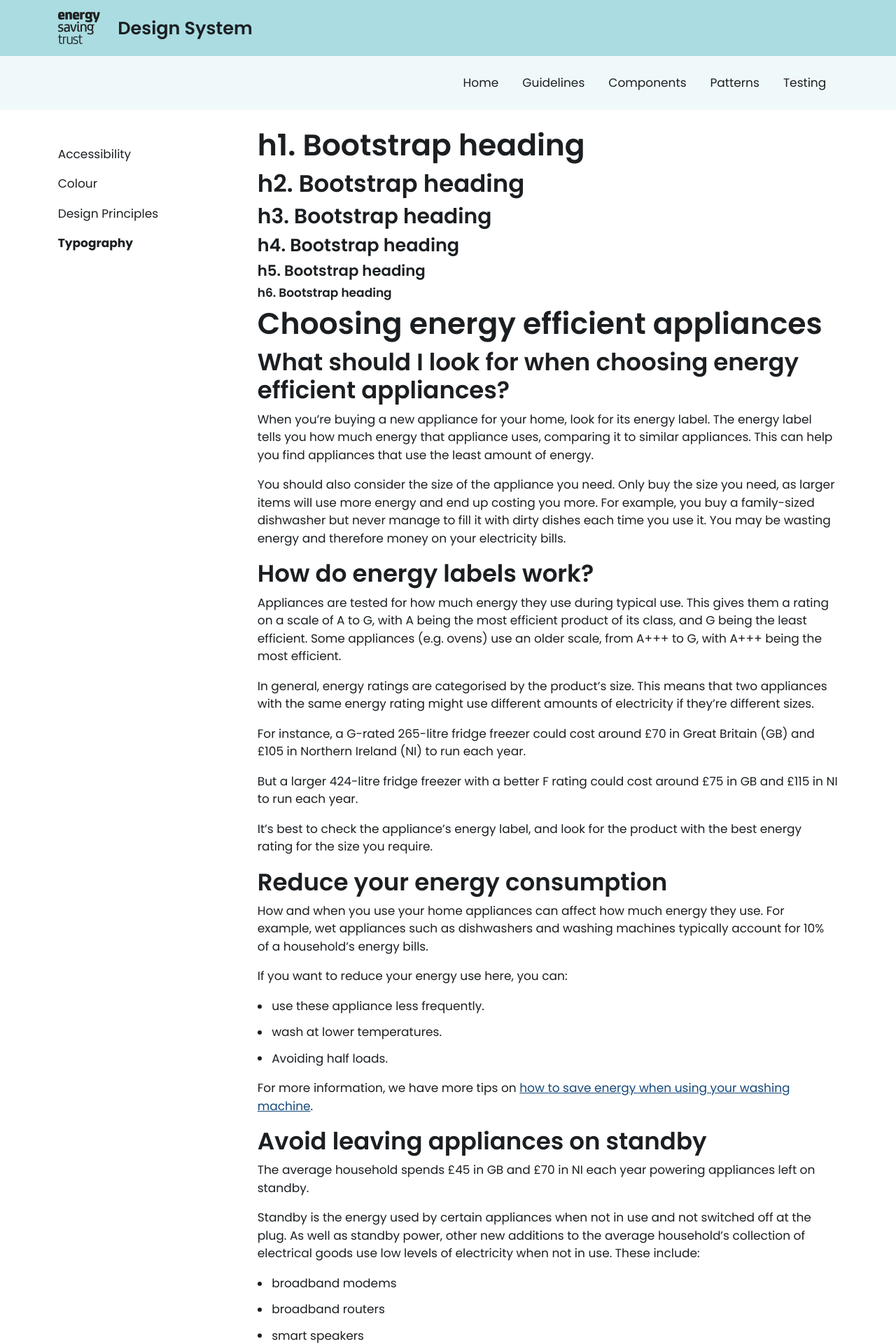
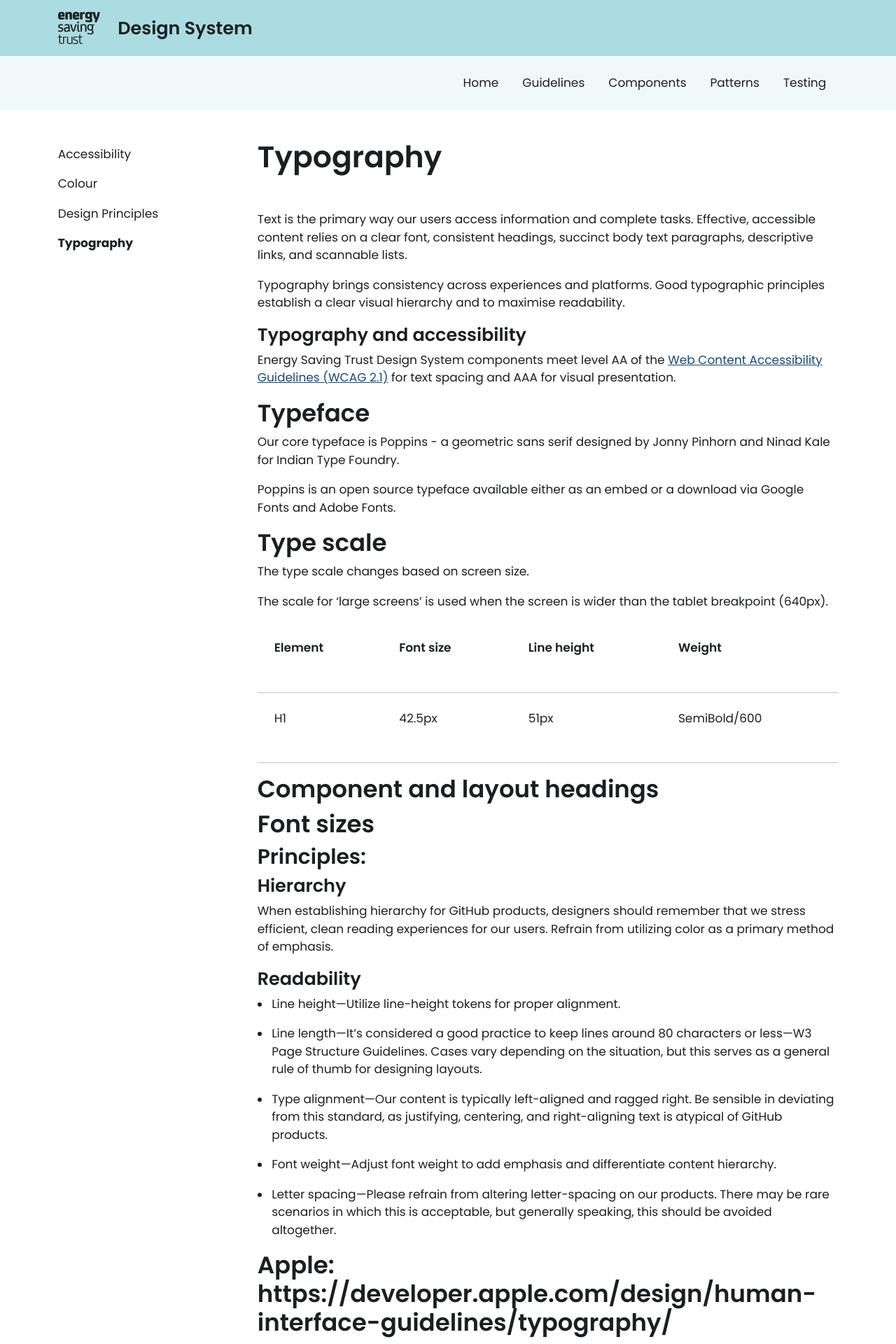
Before and after one commit to Energy-Saving-Trust/Design-System, a Jekyll site: the page built from guidelines/typography.md, in a window 1280 px wide. Shown: the top 1920 px of the page at 70% size. Built offline with Jekyll 4.4.1, drawn with Linux system fonts in a browser that asks for light colours; nearby versions of some CDN libraries; some of the changed text lies outside the part shown.

```diff
--- /dev/null
+++ b/_layouts/documentation-page.html
@@ -0,0 +1,34 @@
+<!DOCTYPE html>
+<html lang="en">
+<head>
+    {% include head.html %}
+</head>
+<body>
+
+  {% include ds-site-header.html %}
+
+  <main>
+    <div class="container">
+
+      <div class="row">
+        <div class="col-3">
+          {% include ds-site-sidebar.html %}
+        </div>
+        <div class="col-9 content-page">
+          <div class="pt-3">
+            <h1 class="mb-5">{{ page.title }}</h1>
+            <div class="content-body">
+              {{ content }}
+            </div>
+          </div>
+        </div>
+
+      </div>
+    </div>
+
+  </main>
+
+  {% include ds-site-footer.html %}
+
+</body>
+</html>
--- a/_sass/est/_reboot.scss
+++ b/_sass/est/_reboot.scss
@@ -50,6 +50,8 @@
   margin: 0; // 1
   font-family: var(--#{$prefix}body-font-family);
   @include font-size(var(--#{$prefix}body-font-size));
+  // @include font-size($mobile-font-size);
+
   font-weight: var(--#{$prefix}body-font-weight);
   line-height: var(--#{$prefix}body-line-height);
   color: var(--#{$prefix}body-color);
@@ -57,9 +59,11 @@
   background-color: var(--#{$prefix}body-bg); // 2
   -webkit-text-size-adjust: 100%; // 3
   -webkit-tap-highlight-color: rgba($black, 0); // 4
-  @include media-breakpoint-down(sm) {
-    @include font-size($mobile-font-size);
+  /*
+  @include media-breakpoint-up(md) {
+    @include font-size($font-size-base);
   }
+    */
 }
 // scss-docs-end reboot-body-rules
 
@@ -95,32 +99,38 @@
 
 h1 {
   @extend %heading;
-  @include font-size($h1-font-size);
+  // @include font-size($h1-font-size);
+  font-size: $h1-font-size;
 }
 
 h2 {
   @extend %heading;
-  @include font-size($h2-font-size);
+  // @include font-size($h2-font-size);
+  font-size: $h2-font-size;
 }
 
 h3 {
   @extend %heading;
-  @include font-size($h3-font-size);
+  // @include font-size($h3-font-size);
+  font-size: $h3-font-size;
 }
 
 h4 {
   @extend %heading;
-  @include font-size($h4-font-size);
+  // @include font-size($h4-font-size);
+  font-size: $h4-font-size;
 }
 
 h5 {
   @extend %heading;
-  @include font-size($h5-font-size);
+  // @include font-size($h5-font-size);
+  font-size: $h5-font-size;
 }
 
 h6 {
   @extend %heading;
-  @include font-size($h6-font-size);
+  // @include font-size($h6-font-size);
+  font-size: $h6-font-size;
 }
 
 
--- a/guidelines/typography.md
+++ b/guidelines/typography.md
@@ -1,81 +1,92 @@
 ---
 title: Typography
-layout: content
+layout: documentation-page
 section: guidelines
 ---
 
+Text is the primary way our users access information and complete tasks. Effective, accessible content relies on a clear font, consistent headings, succinct body text paragraphs, descriptive links, and scannable lists.
+
+Typography brings consistency across experiences and platforms. Good typographic principles establish a clear visual hierarchy and to maximise readability.
+
+#### Typography and accessibility
+
+Energy Saving Trust Design System components meet level AA of the [Web Content Accessibility Guidelines (WCAG 2.1)](https://www.w3.org/TR/WCAG21/#text-spacing) for text spacing and AAA for visual presentation.
 
 
-# h1. Bootstrap heading
+## Typeface
 
-## h2. Bootstrap heading
+Our core typeface is Poppins - a geometric sans serif designed by Jonny Pinhorn and Ninad Kale for Indian Type Foundry.
 
-### h3. Bootstrap heading
-
-#### h4. Bootstrap heading
-
-##### h5. Bootstrap heading
-
-###### h6. Bootstrap heading
-
-# Choosing energy efficient appliances
+Poppins is an open source typeface available either as an embed or a download via Google Fonts and Adobe Fonts.
 
 
-## What should I look for when choosing energy efficient appliances?
 
-When you’re buying a new appliance for your home, look for its energy label. The energy label tells you how much energy that appliance uses, comparing it to similar appliances. This can help you find appliances that use the least amount of energy.
+## Type scale
 
-You should also consider the size of the appliance you need. Only buy the size you need, as larger items will use more energy and end up costing you more. For example, you buy a family-sized dishwasher but never manage to fill it with dirty dishes each time you use it. You may be wasting energy and therefore money on your electricity bills.
+The type scale changes based on screen size.
 
-## How do energy labels work?
+The scale for ‘large screens’ is used when the screen is wider than the tablet breakpoint (640px).
 
-Appliances are tested for how much energy they use during typical use. This gives them a rating on a scale of A to G, with A being the most efficient product of its class, and G being the least efficient. Some appliances (e.g. ovens) use an older scale, from A+++ to G, with A+++ being the most efficient.
+<table class="table">
+  <thead>
+    <tr>
+      <th>Element</th>
+      <th>Font size</th>
+      <th>Line height</th>
+      <th>Weight</th>
+    </tr>
+  </thead>
+  <tbody>
+    <tr>
+      <td>H1</td>
+      <td>42.5px</td>
+      <td>51px</td>
+      <td>SemiBold/600</td>
+    </tr>
+  </tbody>
+</table>
 
-In general, energy ratings are categorised by the product’s size. This means that two appliances with the same energy rating might use different amounts of electricity if they’re different sizes.
-
-For instance, a G-rated 265-litre fridge freezer could cost around £70 in Great Britain (GB) and £105 in Northern Ireland (NI) to run each year.
-
-But a larger 424-litre fridge freezer with a better F rating could cost around £75 in GB and £115 in NI to run each year.
-
-It’s best to check the appliance’s energy label, and look for the product with the best energy rating for the size you require.
+## Component and layout headings
 
 
-## Reduce your energy consumption
-
-How and when you use your home appliances can affect how much energy they use. For example, wet appliances such as dishwashers and washing machines typically account for 10% of a household’s energy bills.
-
-If you want to reduce your energy use here, you can:
-
-- use these appliance less frequently.
-- wash at lower temperatures.
-- Avoiding half loads.
-
-For more information, we have more tips on [how to save energy when using your washing machine](/components/).
+## Font sizes
 
 
-## Avoid leaving appliances on standby
-
-The average household spends £45 in GB and £70 in NI each year powering appliances left on standby.
-
-Standby is the energy used by certain appliances when not in use and not switched off at the plug. As well as standby power, other new additions to the average household’s collection of electrical goods use low levels of electricity when not in use. These include:
-
-- broadband modems
-- broadband routers
-- smart speakers
-- digiboxes
-- telephones
-
-We tend not to think to switch these off, but as they’re often on for 24 hours a day, these appliances gradually consume a great deal of electricity.
-
-Fortunately there are several products available to help cut down your standby electricity consumption. These include standby savers that let you turn all your appliances off standby in one go. Some come with timers and others come with a single off-switch.
-
-EU regulations specify that non-networked electrical devices sold after 2013 can’t have a standby power greater than 0.5W. But with many households using more electronic gadgets, it’s worth looking at your standby usage.
+### Principles:
 
 
-_________
+#### Hierarchy
+When establishing hierarchy for GitHub products, designers should remember that we stress efficient, clean reading experiences for our users. Refrain from utilizing color as a primary method of emphasis.
 
-Creating typography guidelines is crucial for maintaining consistency, readability, and visual appeal in any design project. Here is a comprehensive guide to help you establish effective typography guidelines:
+#### Readability
 
-### 1. **Typeface Selection**
-- **Primary Typeface:** Choose a versatile and legible typeface that will be used for headings, body text, and other significant text elements.
-- **Secondary Typeface:** Select a complementary typeface for accents
+- Line height—Utilize line-height tokens for proper alignment.
+
+- Line length—It's considered a good practice to keep lines around 80 characters or less—W3 Page Structure Guidelines. Cases vary depending on the situation, but this serves as a general rule of thumb for designing layouts.
+
+- Type alignment—Our content is typically left-aligned and ragged right. Be sensible in deviating from this standard, as justifying, centering, and right-aligning text is atypical of GitHub products.
+
+- Font weight—Adjust font weight to add emphasis and differentiate content hierarchy.
+
+- Letter spacing—Please refrain from altering letter-spacing on our products. There may be rare scenarios in which this is acceptable, but generally speaking, this should be avoided altogether.
+
+
+
+
+
+
+
+## Apple: https://developer.apple.com/design/human-interface-guidelines/typography/
+
+- Ensuring legibility
+- Conveying hierarchy
+
+## Atlassian: https://atlassian.design/foundations/typography-beta/
+
+- Principles
+  - Optimize for readability
+    Help readers understand communications easily and enhance their experience, regardless of their abilities.
+  - Create visual harmony
+    Typography should be consistent and cohesive. Use visual hierarchy and space to simplify complex information.
+  - Contextualize for different users
+    Tailor for different preferences, operating systems and applications, while keeping in mind how people consume and process information.
```
